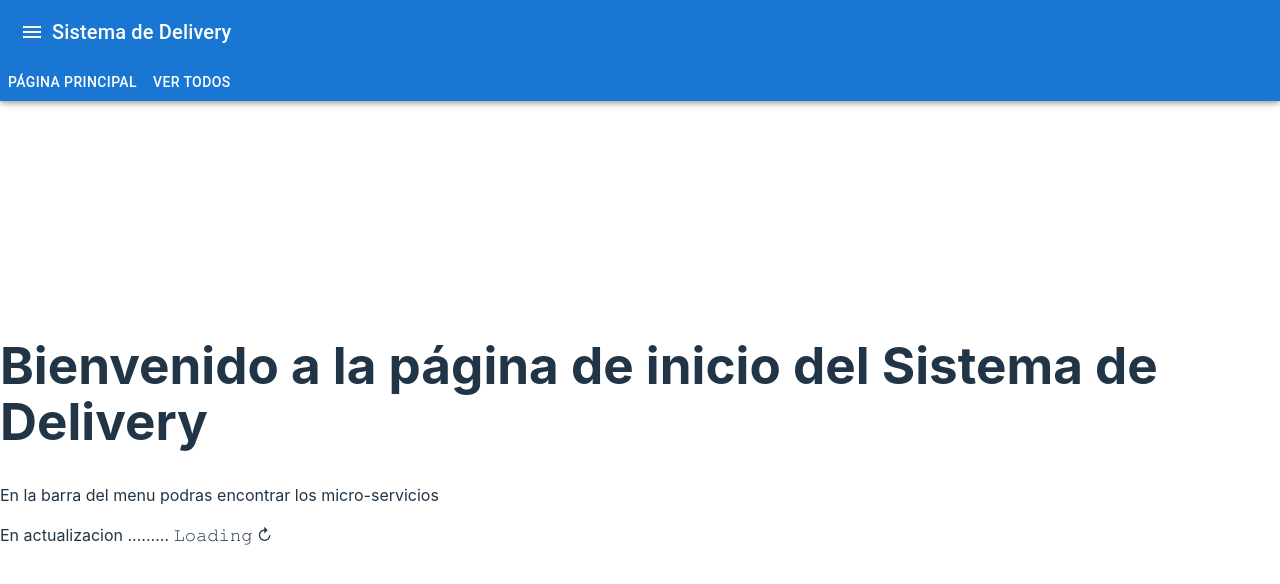
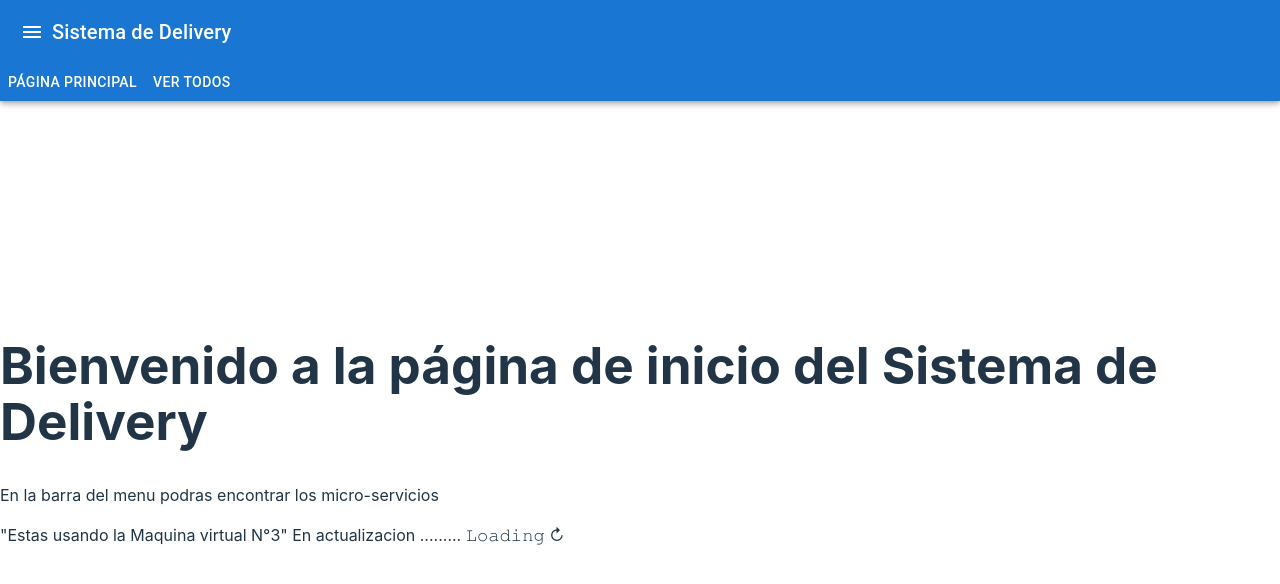
Before and after one commit to markjesusjh/docker-compose-proyecto, a React (Vite) app in the folder table_frontend/: page /home in a window 1280 px wide. Shown: the top 584 px of the page. Built offline with nearby package versions, Linux system fonts and the light colour scheme.

Commit message:
Update HomePage.jsx

```diff
--- a/table_frontend/src/pages/HomePage.jsx
+++ b/table_frontend/src/pages/HomePage.jsx
@@ -6,7 +6,7 @@ const HomePage = () => {
     <div>
       <h1>Bienvenido a la página de inicio del Sistema de Delivery</h1>
       <p>En la barra del menu podras encontrar los micro-servicios</p>
-      <p>En actualizacion ......... 𝙻𝚘𝚊𝚍𝚒𝚗𝚐
+      <p>"Estas usando la Maquina virtual N°3" En actualizacion ......... 𝙻𝚘𝚊𝚍𝚒𝚗𝚐
       ↻
      </p>
     </div>
```
